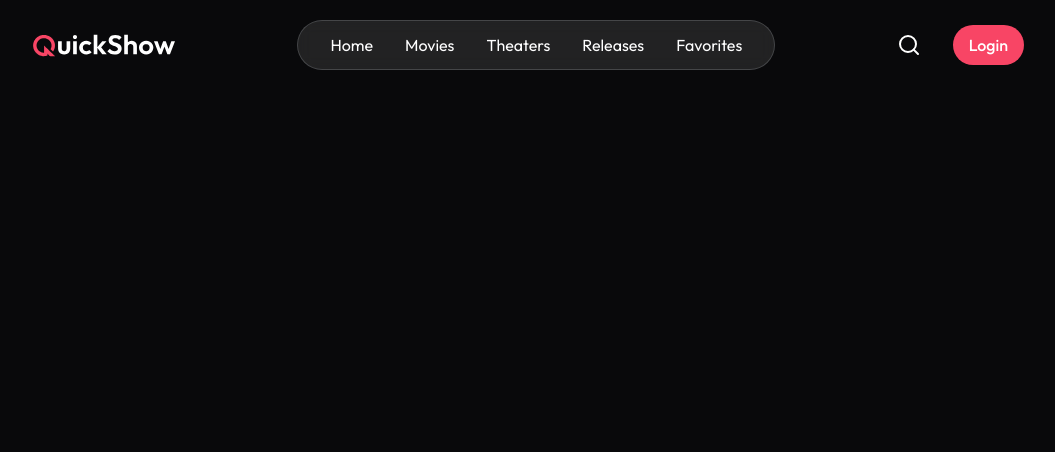
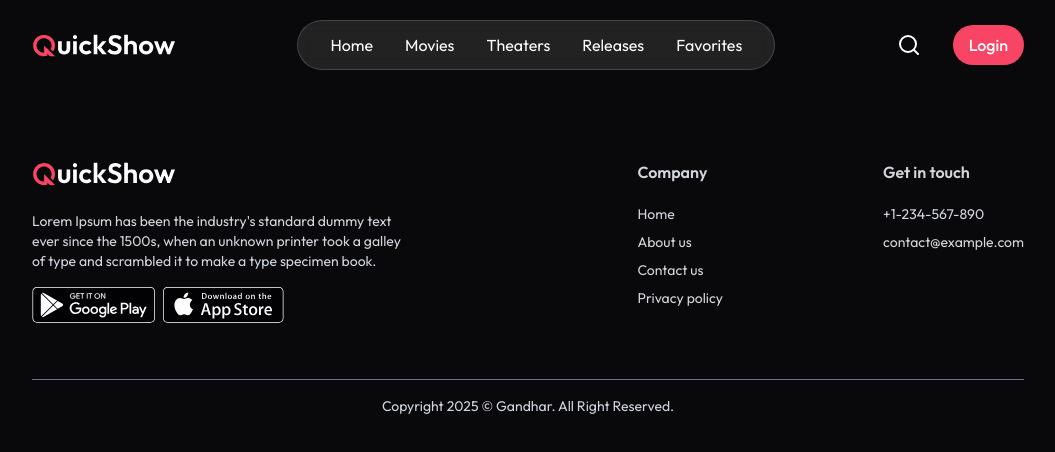
Before and after one commit to GandharNerurkar/MovieBooking, a React (Vite) app in the folder client/: page /favorite in a window 1280 px wide. Shown: the top 452 px of the page, without its empty margins (112-1167 px from the left). Built offline with nearby package versions, Linux system fonts and the light colour scheme; no server answers; a web font is replaced by a local one.

Commit message:
footer completed

```diff
--- a/client/src/components/Footer.jsx
+++ b/client/src/components/Footer.jsx
@@ -1,10 +1,43 @@
 import React from "react";
+import { assets } from "../assets/assets";
 
 const Footer = () => {
   return (
-    <div>
-      {/* <h1>Footer</h1> */}
-    </div>
+     <footer className="px-6 mt-40 md:px-16 lg:px-36 w-full text-gray-300">
+            <div className="flex flex-col md:flex-row justify-between w-full gap-10 border-b border-gray-500 pb-14">
+                <div className="md:max-w-96">
+                    <img className="w-36 h-auto" src={assets.logo} alt="logo" />
+                    <p className="mt-6 text-sm">
+                        Lorem Ipsum has been the industry's standard dummy text ever since the 1500s, when an unknown printer took a galley of type and scrambled it to make a type specimen book.
+                    </p>
+                    <div className="flex items-center gap-2 mt-4">
+                        <img src={assets.googlePlay} alt="google play" className="h-9 w-auto " />
+                        <img src={assets.appStore} alt="app store" className="h-9 w-auto" />
+                    </div>
+                </div>
+                <div className="flex-1 flex items-start md:justify-end gap-20 md:gap-40">
+                    <div>
+                        <h2 className="font-semibold mb-5">Company</h2>
+                        <ul className="text-sm space-y-2">
+                            <li><a href="#">Home</a></li>
+                            <li><a href="#">About us</a></li>
+                            <li><a href="#">Contact us</a></li>
+                            <li><a href="#">Privacy policy</a></li>
+                        </ul>
+                    </div>
+                    <div>
+                        <h2 className="font-semibold mb-5">Get in touch</h2>
+                        <div className="text-sm space-y-2">
+                            <p>+1-234-567-890</p>
+                            <p>contact@example.com</p>
+                        </div>
+                    </div>
+                </div>
+            </div>
+            <p className="pt-4 text-center text-sm pb-5">
+                Copyright {new Date().getFullYear()} © Gandhar. All Right Reserved.
+            </p>
+        </footer>
   );
 };
 
```
